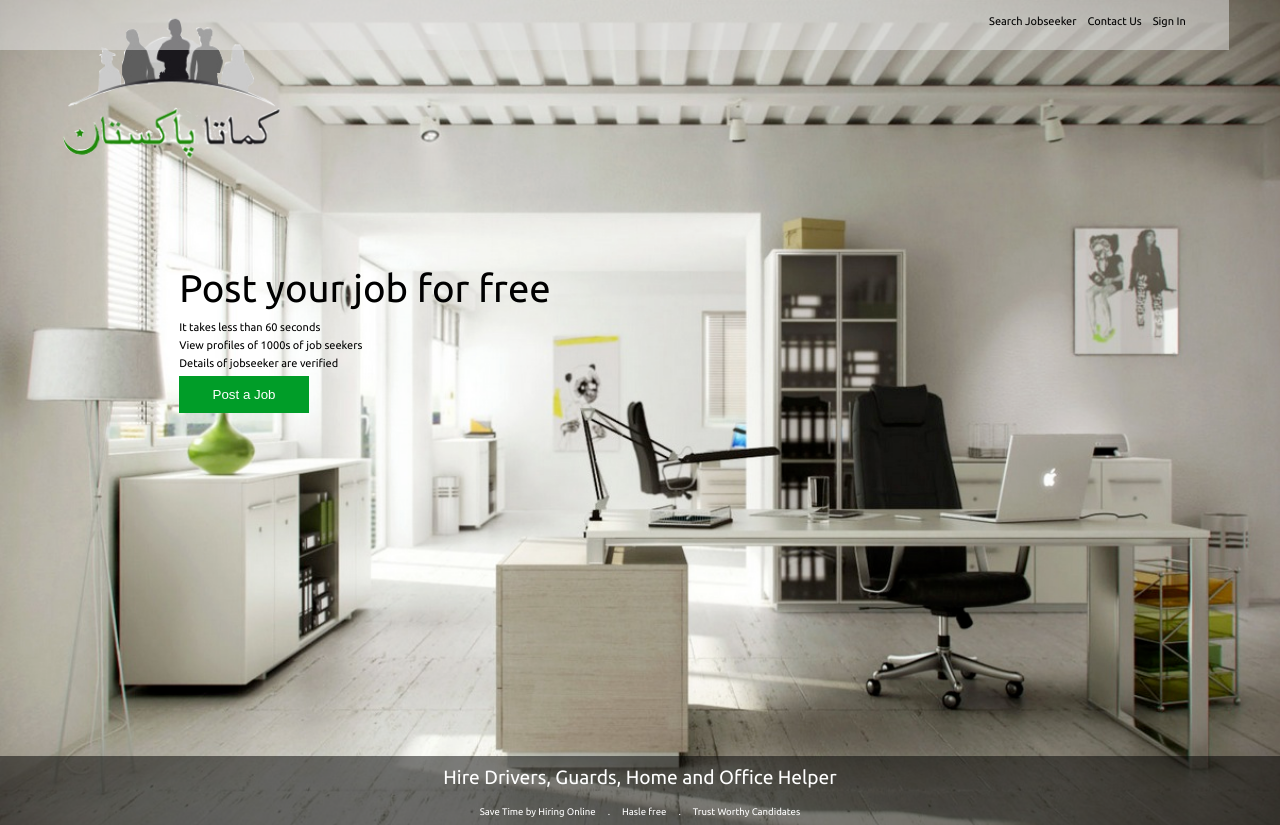
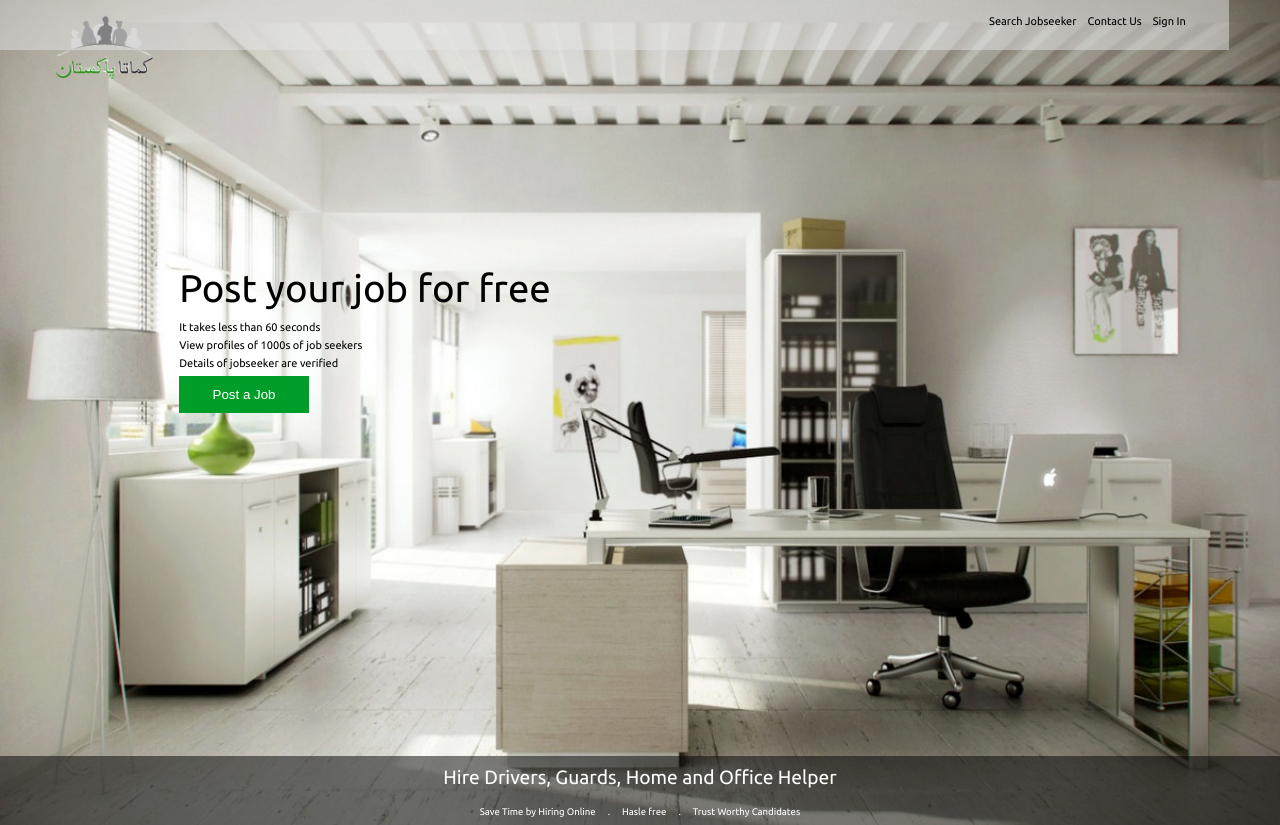
Before and after one commit to adeleke-togun/Jobseeker, a plain HTML site: page index.html in a window 1280 px wide. Shown: the top 825 px of the page. Drawn offline with Linux system fonts and the light colour scheme.

```diff
--- a/css/main.css
+++ b/css/main.css
@@ -33,7 +33,7 @@ HEADER
 	position: absolute;
 	top: 0.9em;
 	left: 3em;
-	max-height: 12vw;
+	max-height: 70px;
 }
 
 nav {
```
